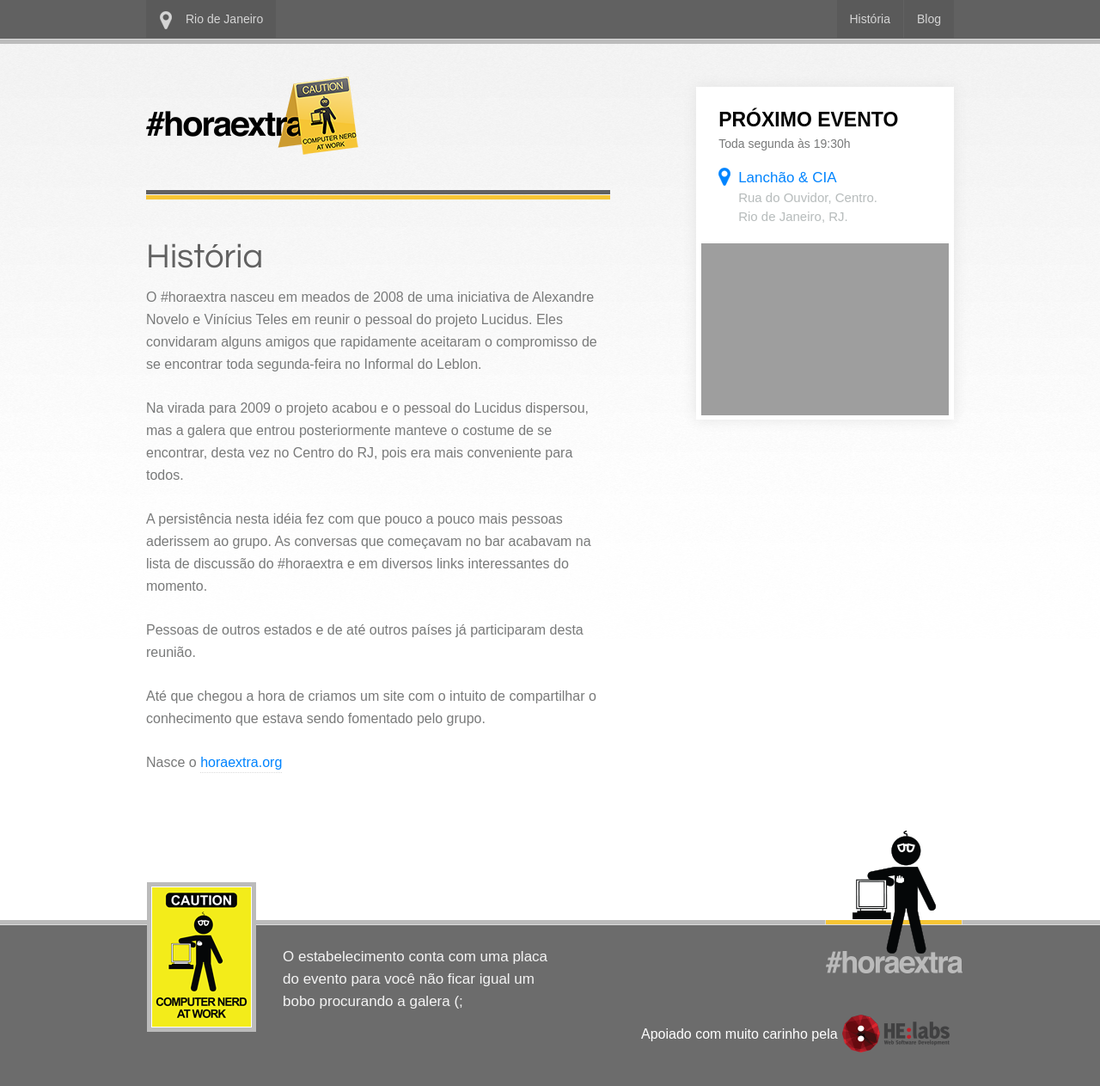
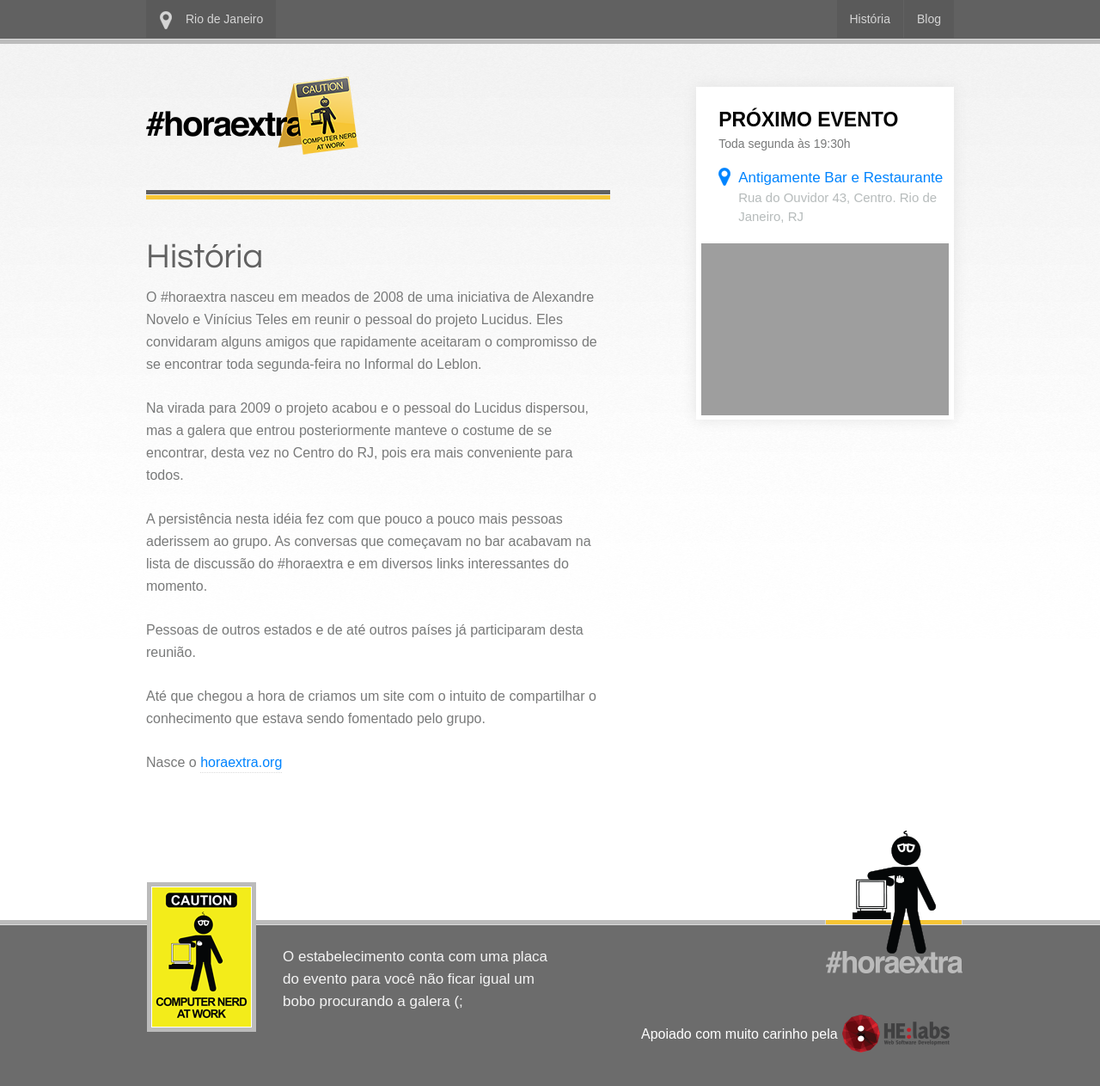
Before and after one commit to horaextra/horaextra.github.com, a Jekyll site: the page built from historia.html, in a window 1280 px wide and 1274 px high. Shown: the top 1263 px of the window at 86% size. Built offline with Jekyll 4.4.1, drawn with Linux system fonts in a browser that asks for light colours; nearby versions of some CDN libraries; grey boxes are pictures that could not be loaded.

Commit message:
added address on config

```diff
--- a/_config.yml
+++ b/_config.yml
@@ -2,3 +2,9 @@ server: true
 auto: true
 exclude: docs README Gemfile Gemfile.lock CNAME
 permalink:  :pretty
+
+place:
+  name: Antigamente Bar e Restaurante
+  address: Rua do Ouvidor 43, Centro. Rio de Janeiro, RJ
+  url: http://goo.gl/maps/pevBY
+  embed_url: https://maps.google.com/maps?q=antigamente+ouvidor&amp;hl=en&amp;hq=antigamente+ouvidor&amp;radius=15000&amp;t=m&amp;ie=UTF8&amp;hnear=&amp;cid=14248734834522576877&amp;ll=-22.897406,-43.171592&amp;spn=0.018976,0.027466&amp;z=15&amp;iwloc=A&amp;output=embed
--- a/_layouts/blog.html
+++ b/_layouts/blog.html
@@ -21,13 +21,12 @@
           <h4>Próximo Evento</h4>
           <p>Toda segunda às 19:30h</p>
           <address>
-            <a href="#">Lanchão &amp; CIA</a>
+            <a href="{{ site.place.url }}">{{ site.place.name }}</a>
             <p>
-              Rua do Ouvidor, Centro.<br />
-              Rio de Janeiro, RJ.
+              {{ site.place.address }}
             <p>
           </address>
-          <iframe frameborder="0" scrolling="no" marginheight="0" marginwidth="0" src="https://maps.google.com/maps?f=q&amp;source=s_q&amp;hl=en&amp;geocode=&amp;q=Lanch%C3%A3o+%26+CIA+Rua+do+Ouvidor,+Centro.+Rio+-+RJ&amp;aq=&amp;sll=-22.903923,-43.179234&amp;sspn=0.016169,0.033023&amp;ie=UTF8&amp;hq=Lanch%C3%A3o+%26+CIA+Rua+do+Ouvidor,+Centro.+Rio+-+RJ&amp;hnear=&amp;radius=15000&amp;t=m&amp;ll=-22.902553,-43.176088&amp;spn=0.102818,0.071946&amp;output=embed"></iframe>
+          <iframe frameborder="0" scrolling="no" marginheight="0" marginwidth="0" src="{{ site.place.embed_url }}"></iframe>
         </section>
         <!-- /next-event -->
       </aside>
--- a/index.html
+++ b/index.html
@@ -6,8 +6,8 @@ layout: default
     <h3>Próximo Evento</h3>
     <p>Toda segunda às 19:30h</p>
     <address>
-      <a href="#">Lanchão &amp; CIA</a>.<br />
-      <p>Rua do Ouvidor, Centro. Rio de Janeiro, RJ.</p>
+      <a href="{{ site.place.url }}">{{ site.place.name }}</a>.<br />
+      <p>{{ site.place.address }}</p>
     </address>
   </div>
   <!-- /next-infos -->
@@ -16,7 +16,7 @@ layout: default
       <a href="https://twitter.com/horaextrario">Twitter</a>
     </li>
   </ul>
-  <iframe width="940" height="350" frameborder="0" scrolling="no" marginheight="0" marginwidth="0" src="https://maps.google.com/maps?f=q&amp;source=s_q&amp;hl=en&amp;geocode=&amp;q=Lanch%C3%A3o+%26+CIA+Rua+do+Ouvidor,+Centro.+Rio+-+RJ&amp;aq=&amp;sll=-22.903923,-43.179234&amp;sspn=0.016169,0.033023&amp;ie=UTF8&amp;hq=Lanch%C3%A3o+%26+CIA+Rua+do+Ouvidor,+Centro.+Rio+-+RJ&amp;hnear=&amp;radius=15000&amp;t=m&amp;ll=-22.902553,-43.176088&amp;spn=0.102818,0.071946&amp;output=embed"></iframe>
+  <iframe width="940" height="350" frameborder="0" scrolling="no" marginheight="0" marginwidth="0" src="{{ site.place.embed_url }}"></iframe>
 </section>
 <!-- /next -->
 {% assign first_post = site.posts.first %}
```
